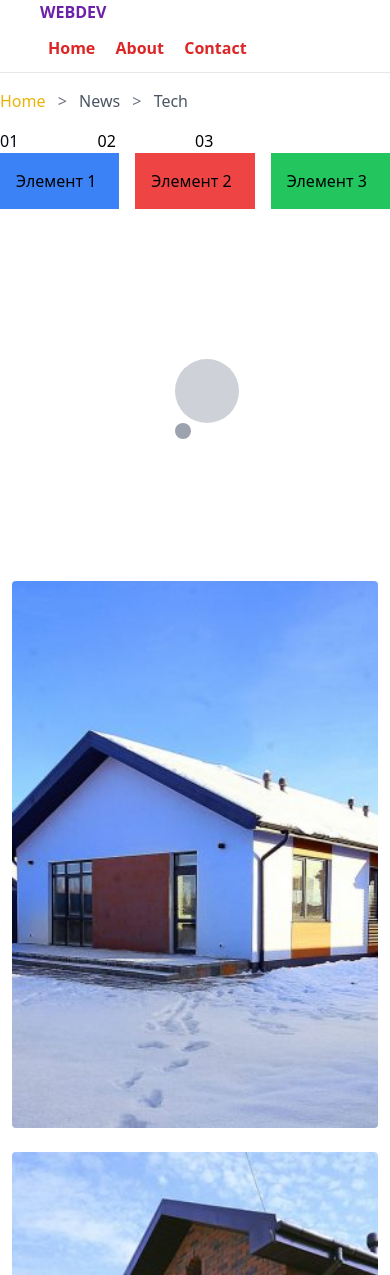
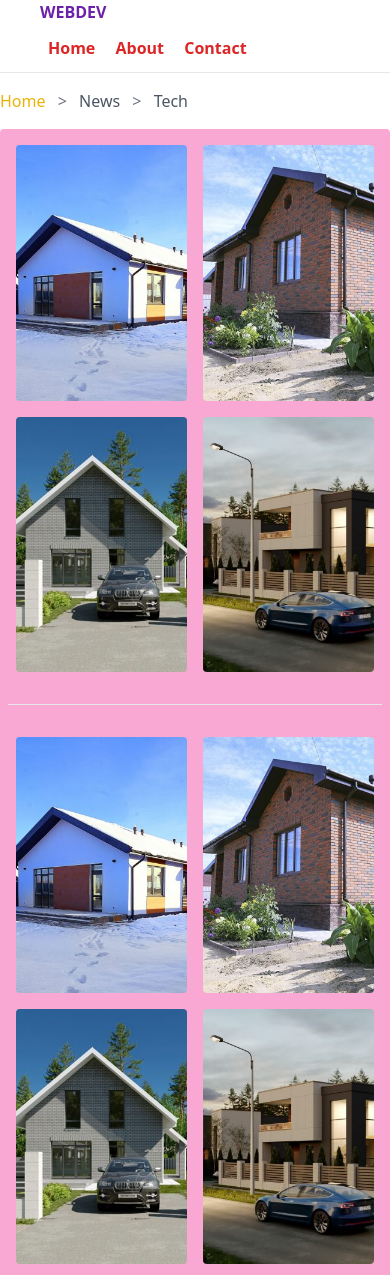
Before and after one commit to no1ness/testcards, a website: page index.html in a window 390 px wide. Shown: the top 1275 px of the page. Drawn offline with Linux system fonts and the light colour scheme.

Commit message:
Настроено адаптивное поведение картинок

```diff
--- a/index.html
+++ b/index.html
@@ -31,47 +31,47 @@
             </div>
         </div>
     </main>
+    <div class="mx-auto bg-pink-300 rounded p-2 md:p-10 "><!--контейнер3-->
 
-<div class="container mx-auto">
+<!-- <div class="container mx-auto bg-pink-300 rounded">контейнер1 -->
 
-    <div class="flex flex-row">
-    <div class="basis-1/4 text-gray-950">01</div>
-    <div class="basis-1/4">02</div>
-    <div class="basis-1/2">03</div>
-  </div>
-
-  <div class="grid grid-cols-3 gap-4">
-    <div class="p-4 bg-blue-500">Элемент 1</div>
-    <div class="p-4 bg-red-500">Элемент 2</div>
-    <div class="p-4 bg-green-500">Элемент 3</div>
-  </div>
-
-  <div class="my-40 flex">
-    <div class="relative mx-auto h-10 w-10 animate-bounce">
-      <div class="mx-auto h-16 w-16 animate-pulse rounded-full bg-gray-400"></div>
-      <span class="absolute flex h-5 w-5 animate-spin">
-        <span class="h-4 w-4 rounded-full bg-gray-400"> </span>
-      </span>
-    </div>
-  </div>
-
-  <div class="flex flex-wrap">
-    <div class="w-full sm:w-1/2 lg:w-1/4 p-3">
+  <div class="grid grid-cols-2 xs:grid-cols-4">
+    <div class="p-2">
       <img class="rounded object-cover w-full" src="/img/08.12.2022-vevanta-village-30.jpgjajaja-285x426.jpg">
     </div>
-    <div class="w-full sm:w-1/2 lg:w-1/4 p-3">
+    <div class="p-2">
       <img class="rounded object-cover w-full" src="/img/gl-rork-285x426.jpg">
     </div>
-    <div class="w-full sm:w-1/2 lg:w-1/4 p-3">
+    <div class="p-2">
       <img class="rounded object-cover w-full" src="/img/kamen-proek-285x426.jpg">
     </div>
-    <div class="w-full sm:w-1/2 lg:w-1/4 p-3">
+    <div class="p-2">
       <img class="rounded object-cover w-full" src="/img/zavidovo-dlja-gl-285x426.jpg">
     </div>
   </div>
+ <!-- </div>  контейнер1 -->
 
+<br><hr class="border-t"><br>
+
+ <!-- <div class="container mx-auto bg-purple-300 rounded">контейнер2 -->
+    <div class="flex flex-wrap">
+        <div class="w-1/2 xs:w-1/4 p-2">
+            <img class="rounded object-cover w-full" src="/img/08.12.2022-vevanta-village-30.jpgjajaja-285x426.jpg">
         </div>
+        <div class="w-1/2 xs:w-1/4 p-2">
+            <img class="rounded object-cover w-full" src="/img/gl-rork-285x426.jpg">
+        </div>
+        <div class="w-1/2 xs:w-1/4 p-2">
+            <img class="rounded object-cover w-full" src="/img/kamen-proek-285x426.jpg">
+        </div>
+        <div class="w-1/2 xs:w-1/4 p-2">
+            <img class="rounded object-cover w-full" src="/img/zavidovo-dlja-gl-285x426.jpg">
+        </div>
+    </div>
+<!-- </div>контейнер2 -->
 
+
+</div><!--контейнер3-->
 
     <!-- footer -->
     <footer class="border-t mt-10 py-10 px-2">
--- a/package.json
+++ b/package.json
@@ -4,7 +4,7 @@
   "description": "",
   "main": "tailwind.config.js",
   "scripts": {
-    "build": "tailwindcss build -i src/main.css -o public/style.css"
+    "build": "tailwindcss build -i src/main.css -o public/style.css --watch"
   },
   "repository": {
     "type": "git",
--- a/tailwind.config.js
+++ b/tailwind.config.js
@@ -2,6 +2,15 @@
 module.exports = {
   content: ["./index.html"],
   theme: {
+    screens: {
+      'ss': '320px',
+      'xs': '960px', // новая точка останова для экранов от 320 пикселей
+      'sm': '640px',
+      'md': '768px',
+      'lg': '1024px',
+      'xl': '1280px',
+      // ... другие точки останова
+    },
     extend: {},
   },
   plugins: [],
```
Also changed, not shown: public/style.css. Lines whose indentation alone changed are shown as unchanged.
